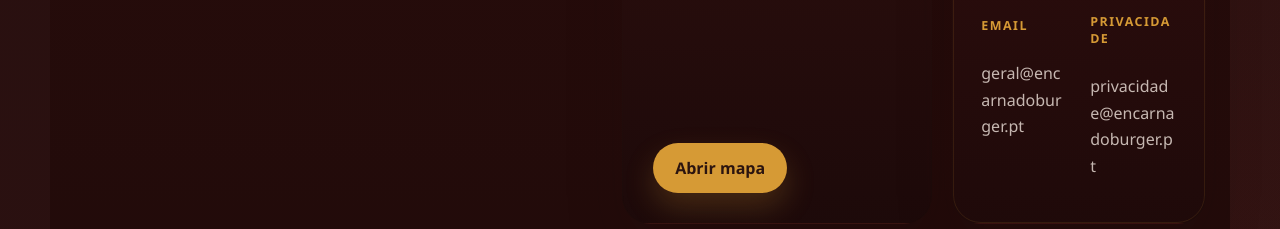
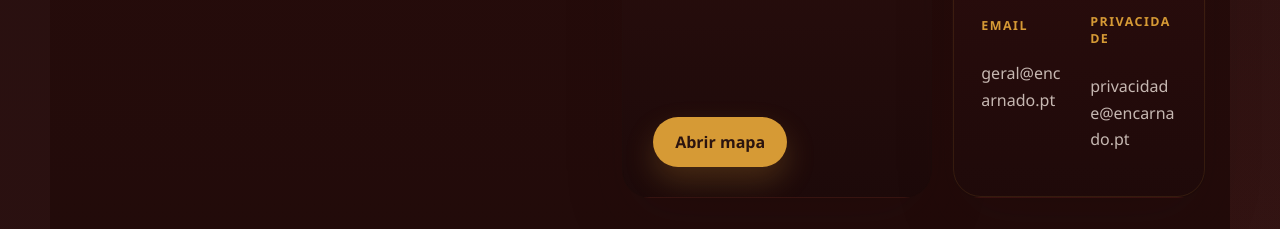
Before and after one commit to encarnadopt/home, a plain HTML site: page index.html in a window 1280 px wide. Shown: the part 4082-4311 px from the top of the page. Drawn offline with Linux system fonts and the light colour scheme.

Commit message:
Corrigir dominios dos emails

```diff
--- a/index.html
+++ b/index.html
@@ -204,11 +204,11 @@
             </div>
             <div>
               <span class="info-label">Email</span>
-              <p>geral@encarnadoburger.pt</p>
+              <p>geral@encarnado.pt</p>
             </div>
             <div>
               <span class="info-label">Privacidade</span>
-              <p>privacidade@encarnadoburger.pt</p>
+              <p>privacidade@encarnado.pt</p>
             </div>
           </div>
         </div>
```
Also changed, not shown: informacao-legal.html (+1 -1 lines), politica-privacidade.html (+1 -1 lines).
